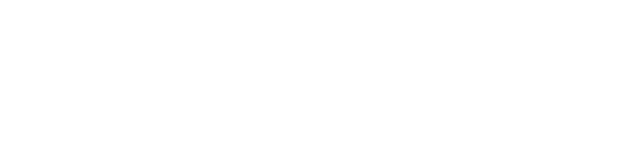
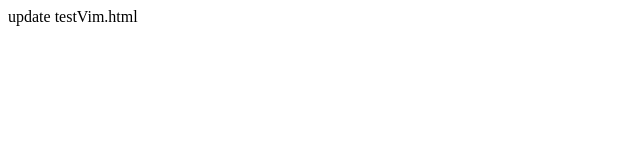
Before and after one commit to tploc0611-2/second-project, a plain HTML site: page testVim.html in a window 1280 px wide. Shown: the whole page, without its empty margins (0-640 px from the left). Drawn offline with Linux system fonts and the light colour scheme.

Commit message:
update test Vim

```diff
--- a/testVim.html
+++ b/testVim.html
@@ -6,6 +6,6 @@
     <title>Document</title>
 </head>
 <body>
-
+    update testVim.html
 </body>
 </html>
```
